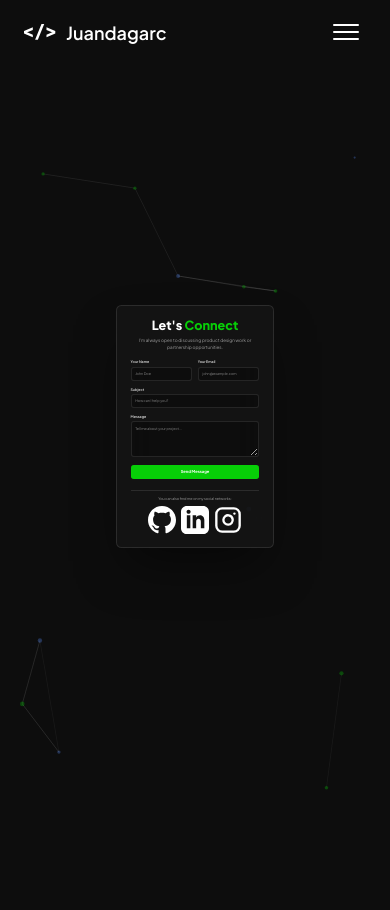
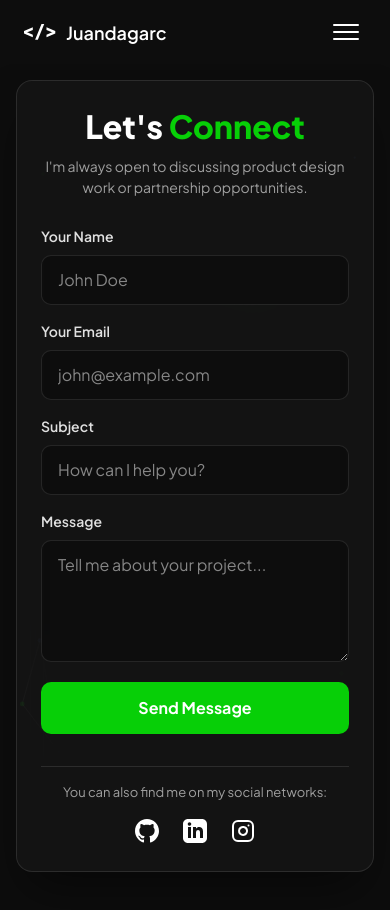
Before and after one commit to Juandagarc/juandagarc.github.io, a Next.js app: page /contact in a window 390 px wide. Before the commit the page ends 844 px from the top, so only its background shows below. Built offline with nearby package versions, Linux system fonts and the light colour scheme.

Commit message:
feat(contact): enhance responsive layout and refactor social links iteration

```diff
--- a/app/contact/page.tsx
+++ b/app/contact/page.tsx
@@ -3,6 +3,7 @@
 import { useState, useEffect } from "react";
 import Navbar from "../../components/Navbar";
 import { useTranslation } from "../../components/I18nProvider";
+import { useIsMobile } from "../../utils/useIsMobile";
 import { motion } from "framer-motion";
 import { px } from "../../utils/px";
 import Particles, { initParticlesEngine } from "@tsparticles/react";
@@ -10,16 +11,18 @@
 
 export default function Contact() {
     const { t } = useTranslation();
+    const isMobile = useIsMobile();
     const [status, setStatus] = useState<"idle" | "submitting" | "success">("idle");
     const [init, setInit] = useState(false);
 
     useEffect(() => {
+        if (isMobile) return; // skip heavy particle engine on mobile
         initParticlesEngine(async (engine) => {
             await loadSlim(engine);
         }).then(() => {
             setInit(true);
         });
-    }, []);
+    }, [isMobile]);
 
     const particlesOptions = {
         background: { color: { value: "transparent" } },
@@ -49,13 +52,44 @@
     const handleSubmit = (e: React.FormEvent) => {
         e.preventDefault();
         setStatus("submitting");
-        // Simulate network request
         setTimeout(() => {
             setStatus("success");
-            // Reset after 3 seconds
             setTimeout(() => setStatus("idle"), 3000);
         }, 1500);
     };
+
+    const inputStyle: React.CSSProperties = {
+        width: "100%",
+        padding: isMobile ? "12px 16px" : px(16),
+        borderRadius: isMobile ? 10 : px(12),
+        backgroundColor: "rgba(10, 10, 10, 0.6)",
+        border: "1px solid rgba(255, 255, 255, 0.1)",
+        color: "white",
+        fontSize: isMobile ? 16 : px(16),
+        outline: "none",
+        fontFamily: "'Plus Jakarta Sans', sans-serif",
+        transition: "border-color 0.2s",
+        boxSizing: "border-box" as const,
+    };
+
+    const labelStyle: React.CSSProperties = {
+        fontFamily: "'Plus Jakarta Sans', sans-serif",
+        fontSize: isMobile ? 14 : px(16),
+        fontWeight: 600,
+        color: "#e0e0e0",
+    };
+
+    const GitHubIcon = () => (
+        <svg width="24" height="24" viewBox="0 0 24 24" fill="currentColor"><path d="M12 0c-6.626 0-12 5.373-12 12 0 5.302 3.438 9.8 8.207 11.387.599.111.793-.261.793-.577v-2.234c-3.338.726-4.033-1.416-4.033-1.416-.546-1.387-1.333-1.756-1.333-1.756-1.089-.745.083-.729.083-.729 1.205.084 1.839 1.237 1.839 1.237 1.07 1.834 2.807 1.304 3.492.997.107-.775.418-1.305.762-1.604-2.665-.305-5.467-1.334-5.467-5.931 0-1.311.469-2.381 1.236-3.221-.124-.303-.535-1.524.117-3.176 0 0 1.008-.322 3.301 1.23.957-.266 1.983-.399 3.003-.404 1.02.005 2.047.138 3.006.404 2.291-1.552 3.297-1.23 3.297-1.23.653 1.653.242 2.874.118 3.176.77.84 1.235 1.911 1.235 3.221 0 4.609-2.807 5.624-5.479 5.921.43.372.823 1.102.823 2.222v3.293c0 .319.192.694.801.576 4.765-1.589 8.199-6.086 8.199-11.386 0-6.627-5.373-12-12-12z" /></svg>
+    );
+    const LinkedInIcon = () => (
+        <svg width="24" height="24" viewBox="0 0 24 24" fill="currentColor"><path d="M19 0h-14c-2.761 0-5 2.239-5 5v14c0 2.761 2.239 5 5 5h14c2.762 0 5-2.239 5-5v-14c0-2.761-2.238-5-5-5zm-11 19h-3v-11h3v11zm-1.5-12.268c-.966 0-1.75-.79-1.75-1.764s.784-1.764 1.75-1.764 1.75.79 1.75 1.764-.783 1.764-1.75 1.764zm13.5 12.268h-3v-5.604c0-3.368-4-3.113-4 0v5.604h-3v-11h3v1.765c1.396-2.586 7-2.777 7 2.476v6.759z" /></svg>
+    );
+    const InstagramIcon = () => (
+        <svg width="24" height="24" viewBox="0 0 24 24" fill="none" stroke="currentColor" strokeWidth="2" strokeLinecap="round" strokeLinejoin="round">
+            <rect x="2" y="2" width="20" height="20" rx="5" ry="5" /><path d="M16 11.37A4 4 0 1 1 12.63 8 4 4 0 0 1 16 11.37z" /><line x1="17.5" y1="6.5" x2="17.51" y2="6.5" />
+        </svg>
+    );
 
     return (
         <main style={{ backgroundColor: "#0d0d0d", minHeight: "100vh", position: "relative", overflow: "hidden" }}>
@@ -67,7 +101,19 @@
                 </div>
             )}
 
-            <div style={{ position: "relative", zIndex: 1, display: "flex", justifyContent: "center", alignItems: "center", minHeight: "100vh", paddingTop: px(81), paddingBottom: px(40) }}>
+            <div style={{
+                position: "relative",
+                zIndex: 1,
+                display: "flex",
+                justifyContent: "center",
+                alignItems: "center",
+                minHeight: "100vh",
+                paddingTop: isMobile ? 80 : px(81),
+                paddingBottom: isMobile ? 40 : px(40),
+                paddingLeft: isMobile ? 16 : 0,
+                paddingRight: isMobile ? 16 : 0,
+                boxSizing: "border-box",
+            }}>
 
                 <motion.div
                     initial={{ opacity: 0, scale: 0.95, y: 30 }}
@@ -79,42 +125,74 @@
                         backgroundColor: "rgba(30, 30, 30, 0.4)",
                         backdropFilter: "blur(20px)",
                         border: "1px solid rgba(255, 255, 255, 0.1)",
-                        borderRadius: px(24),
-                        padding: px(60),
-                        width: px(700),
-                        maxWidth: "90vw",
-                        boxShadow: "0 25px 50px -12px rgba(0, 0, 0, 0.5)"
+                        borderRadius: isMobile ? 16 : px(24),
+                        padding: isMobile ? "28px 24px" : px(60),
+                        width: isMobile ? "100%" : px(700),
+                        maxWidth: isMobile ? "100%" : "90vw",
+                        boxShadow: "0 25px 50px -12px rgba(0, 0, 0, 0.5)",
+                        boxSizing: "border-box",
                     }}
                 >
-                    <div style={{ textAlign: "center", marginBottom: px(40) }}>
-                        <h1 style={{ fontFamily: "'Plus Jakarta Sans', sans-serif", fontSize: px(56), fontWeight: 800, color: "white", margin: 0, lineHeight: 1.1 }}>
-                            {t("contact.title1") || "Let's"} <span style={{ color: "#07cf07" }}>{t("contact.title2") || "Connect"}</span>
+                    {/* Header */}
+                    <div style={{ textAlign: "center", marginBottom: isMobile ? 28 : px(40) }}>
+                        <h1 style={{
+                            fontFamily: "'Plus Jakarta Sans', sans-serif",
+                            fontSize: isMobile ? 32 : px(56),
+                            fontWeight: 800,
+                            color: "white",
+                            margin: 0,
+                            lineHeight: 1.1,
+                        }}>
+                            {t("contact.title1") || "Let's"}{" "}
+                            <span style={{ color: "#07cf07" }}>{t("contact.title2") || "Connect"}</span>
                         </h1>
-                        <p style={{ fontFamily: "'Plus Jakarta Sans', sans-serif", fontSize: px(20), color: "#a0a0a0", marginTop: px(16) }}>
+                        <p style={{
+                            fontFamily: "'Plus Jakarta Sans', sans-serif",
+                            fontSize: isMobile ? 14 : px(20),
+                            color: "#a0a0a0",
+                            marginTop: isMobile ? 12 : px(16),
+                            marginBottom: 0,
+                            lineHeight: 1.5,
+                        }}>
                             {t("contact.subtitle") || "I'm always open to discussing product design work or partnership opportunities."}
                         </p>
                     </div>
 
-                    <form onSubmit={handleSubmit} style={{ display: "flex", flexDirection: "column", gap: px(24) }}>
-                        <div style={{ display: "flex", gap: px(24) }}>
-                            <div style={{ flex: 1, display: "flex", flexDirection: "column", gap: px(8) }}>
-                                <label style={{ fontFamily: "'Plus Jakarta Sans', sans-serif", fontSize: px(16), fontWeight: 600, color: "#e0e0e0" }}>{t("contact.name") || "Your Name"}</label>
-                                <input required type="text" placeholder={t("contact.placeholderName") || "John Doe"} style={{ width: "100%", padding: px(16), borderRadius: px(12), backgroundColor: "rgba(10, 10, 10, 0.6)", border: "1px solid rgba(255, 255, 255, 0.1)", color: "white", fontSize: px(16), outline: "none", fontFamily: "'Plus Jakarta Sans', sans-serif", transition: "border-color 0.2s" }} onFocus={(e) => e.target.style.borderColor = "#07cf07"} onBlur={(e) => e.target.style.borderColor = "rgba(255, 255, 255, 0.1)"} />
+                    <form onSubmit={handleSubmit} style={{ display: "flex", flexDirection: "column", gap: isMobile ? 16 : px(24) }}>
+                        {/* Name + Email row — column on mobile */}
+                        <div style={{
+                            display: "flex",
+                            flexDirection: isMobile ? "column" : "row",
+                            gap: isMobile ? 16 : px(24),
+                        }}>
+                            <div style={{ flex: 1, display: "flex", flexDirection: "column", gap: 8 }}>
+                                <label style={labelStyle}>{t("contact.name") || "Your Name"}</label>
+                                <input required type="text" placeholder={t("contact.placeholderName") || "John Doe"} style={inputStyle}
+                                    onFocus={e => e.target.style.borderColor = "#07cf07"}
+                                    onBlur={e => e.target.style.borderColor = "rgba(255, 255, 255, 0.1)"} />
                             </div>
-                            <div style={{ flex: 1, display: "flex", flexDirection: "column", gap: px(8) }}>
-                                <label style={{ fontFamily: "'Plus Jakarta Sans', sans-serif", fontSize: px(16), fontWeight: 600, color: "#e0e0e0" }}>{t("contact.email") || "Your Email"}</label>
-                                <input required type="email" placeholder={t("contact.placeholderEmail") || "john@example.com"} style={{ width: "100%", padding: px(16), borderRadius: px(12), backgroundColor: "rgba(10, 10, 10, 0.6)", border: "1px solid rgba(255, 255, 255, 0.1)", color: "white", fontSize: px(16), outline: "none", fontFamily: "'Plus Jakarta Sans', sans-serif", transition: "border-color 0.2s" }} onFocus={(e) => e.target.style.borderColor = "#07cf07"} onBlur={(e) => e.target.style.borderColor = "rgba(255, 255, 255, 0.1)"} />
+                            <div style={{ flex: 1, display: "flex", flexDirection: "column", gap: 8 }}>
+                                <label style={labelStyle}>{t("contact.email") || "Your Email"}</label>
+                                <input required type="email" placeholder={t("contact.placeholderEmail") || "john@example.com"} style={inputStyle}
+                                    onFocus={e => e.target.style.borderColor = "#07cf07"}
+                                    onBlur={e => e.target.style.borderColor = "rgba(255, 255, 255, 0.1)"} />
                             </div>
                         </div>
 
-                        <div style={{ display: "flex", flexDirection: "column", gap: px(8) }}>
-                            <label style={{ fontFamily: "'Plus Jakarta Sans', sans-serif", fontSize: px(16), fontWeight: 600, color: "#e0e0e0" }}>{t("contact.subject") || "Subject"}</label>
-                            <input required type="text" placeholder={t("contact.placeholderSubject") || "How can I help you?"} style={{ width: "100%", padding: px(16), borderRadius: px(12), backgroundColor: "rgba(10, 10, 10, 0.6)", border: "1px solid rgba(255, 255, 255, 0.1)", color: "white", fontSize: px(16), outline: "none", fontFamily: "'Plus Jakarta Sans', sans-serif", transition: "border-color 0.2s" }} onFocus={(e) => e.target.style.borderColor = "#07cf07"} onBlur={(e) => e.target.style.borderColor = "rgba(255, 255, 255, 0.1)"} />
+                        <div style={{ display: "flex", flexDirection: "column", gap: 8 }}>
+                            <label style={labelStyle}>{t("contact.subject") || "Subject"}</label>
+                            <input required type="text" placeholder={t("contact.placeholderSubject") || "How can I help you?"} style={inputStyle}
+                                onFocus={e => e.target.style.borderColor = "#07cf07"}
+                                onBlur={e => e.target.style.borderColor = "rgba(255, 255, 255, 0.1)"} />
                         </div>
 
-                        <div style={{ display: "flex", flexDirection: "column", gap: px(8) }}>
-                            <label style={{ fontFamily: "'Plus Jakarta Sans', sans-serif", fontSize: px(16), fontWeight: 600, color: "#e0e0e0" }}>{t("contact.message") || "Message"}</label>
-                            <textarea required rows={5} placeholder={t("contact.placeholderMessage") || "Tell me about your project..."} style={{ width: "100%", padding: px(16), borderRadius: px(12), backgroundColor: "rgba(10, 10, 10, 0.6)", border: "1px solid rgba(255, 255, 255, 0.1)", color: "white", fontSize: px(16), outline: "none", fontFamily: "'Plus Jakarta Sans', sans-serif", resize: "vertical", transition: "border-color 0.2s" }} onFocus={(e) => e.target.style.borderColor = "#07cf07"} onBlur={(e) => e.target.style.borderColor = "rgba(255, 255, 255, 0.1)"} />
+                        <div style={{ display: "flex", flexDirection: "column", gap: 8 }}>
+                            <label style={labelStyle}>{t("contact.message") || "Message"}</label>
+                            <textarea required rows={isMobile ? 4 : 5}
+                                placeholder={t("contact.placeholderMessage") || "Tell me about your project..."}
+                                style={{ ...inputStyle, resize: "vertical" }}
+                                onFocus={e => e.target.style.borderColor = "#07cf07"}
+                                onBlur={e => e.target.style.borderColor = "rgba(255, 255, 255, 0.1)"} />
                         </div>
 
                         <motion.button
@@ -122,18 +200,18 @@
                             whileTap={{ scale: 0.98 }}
                             type="submit"
                             style={{
-                                marginTop: px(8),
+                                marginTop: isMobile ? 4 : px(8),
                                 width: "100%",
-                                padding: px(18),
-                                borderRadius: px(12),
+                                padding: isMobile ? "14px" : px(18),
+                                borderRadius: isMobile ? 10 : px(12),
                                 backgroundColor: status === "success" ? "#5990ff" : "#07cf07",
                                 color: "white",
                                 border: "none",
-                                fontSize: px(18),
+                                fontSize: isMobile ? 16 : px(18),
                                 fontWeight: 700,
                                 fontFamily: "'Plus Jakarta Sans', sans-serif",
                                 cursor: status === "submitting" ? "wait" : "pointer",
-                                transition: "background-color 0.3s"
+                                transition: "background-color 0.3s",
                             }}
                             disabled={status === "submitting"}
                         >
@@ -143,23 +221,35 @@
                         </motion.button>
 
                         {/* Social section */}
-                        <div style={{ marginTop: px(24), paddingTop: px(24), borderTop: "1px solid rgba(255, 255, 255, 0.1)", textAlign: "center" }}>
-                            <p style={{ fontFamily: "'Plus Jakarta Sans', sans-serif", fontSize: px(16), color: "#a0a0a0", marginBottom: px(20) }}>
+                        <div style={{
+                            marginTop: isMobile ? 16 : px(24),
+                            paddingTop: isMobile ? 16 : px(24),
+                            borderTop: "1px solid rgba(255, 255, 255, 0.1)",
+                            textAlign: "center",
+                        }}>
+                            <p style={{
+                                fontFamily: "'Plus Jakarta Sans', sans-serif",
+                                fontSize: isMobile ? 13 : px(16),
+                                color: "#a0a0a0",
+                                marginBottom: isMobile ? 16 : px(20),
+                                marginTop: 0,
+                            }}>
                                 {t("contact.socialText") || "You can also find me on my social networks:"}
                             </p>
-                            <div style={{ display: "flex", justifyContent: "center", gap: px(24) }}>
-                                {/* GitHub */}
-                                <a href="https://github.com/Juandagarc" target="_blank" rel="noopener noreferrer" aria-label="GitHub" style={{ color: "white", transition: "color 0.2s" }} onMouseOver={(e) => e.currentTarget.style.color = "#07cf07"} onMouseOut={(e) => e.currentTarget.style.color = "white"}>
-                                    <svg width="28" height="28" viewBox="0 0 24 24" fill="currentColor" stroke="none"><path d="M12 0c-6.626 0-12 5.373-12 12 0 5.302 3.438 9.8 8.207 11.387.599.111.793-.261.793-.577v-2.234c-3.338.726-4.033-1.416-4.033-1.416-.546-1.387-1.333-1.756-1.333-1.756-1.089-.745.083-.729.083-.729 1.205.084 1.839 1.237 1.839 1.237 1.07 1.834 2.807 1.304 3.492.997.107-.775.418-1.305.762-1.604-2.665-.305-5.467-1.334-5.467-5.931 0-1.311.469-2.381 1.236-3.221-.124-.303-.535-1.524.117-3.176 0 0 1.008-.322 3.301 1.23.957-.266 1.983-.399 3.003-.404 1.02.005 2.047.138 3.006.404 2.291-1.552 3.297-1.23 3.297-1.23.653 1.653.242 2.874.118 3.176.77.84 1.235 1.911 1.235 3.221 0 4.609-2.807 5.624-5.479 5.921.43.372.823 1.102.823 2.222v3.293c0 .319.192.694.801.576 4.765-1.589 8.199-6.086 8.199-11.386 0-6.627-5.373-12-12-12z" /></svg>
-                                </a>
-                                {/* LinkedIn */}
-                                <a href="https://linkedin.com/in/juandagarc" target="_blank" rel="noopener noreferrer" aria-label="LinkedIn" style={{ color: "white", transition: "color 0.2s" }} onMouseOver={(e) => e.currentTarget.style.color = "#07cf07"} onMouseOut={(e) => e.currentTarget.style.color = "white"}>
-                                    <svg width="28" height="28" viewBox="0 0 24 24" fill="currentColor" stroke="none"><path d="M19 0h-14c-2.761 0-5 2.239-5 5v14c0 2.761 2.239 5 5 5h14c2.762 0 5-2.239 5-5v-14c0-2.761-2.238-5-5-5zm-11 19h-3v-11h3v11zm-1.5-12.268c-.966 0-1.75-.79-1.75-1.764s.784-1.764 1.75-1.764 1.75.79 1.75 1.764-.783 1.764-1.75 1.764zm13.5 12.268h-3v-5.604c0-3.368-4-3.113-4 0v5.604h-3v-11h3v1.765c1.396-2.586 7-2.777 7 2.476v6.759z" /></svg>
-                                </a>
-                                {/* Instagram */}
-                                <a href="https://instagram.com/juandagarc" target="_blank" rel="noopener noreferrer" aria-label="Instagram" style={{ color: "white", transition: "color 0.2s" }} onMouseOver={(e) => e.currentTarget.style.color = "#07cf07"} onMouseOut={(e) => e.currentTarget.style.color = "white"}>
-                                    <svg width="28" height="28" viewBox="0 0 24 24" fill="none" stroke="currentColor" strokeWidth="2" strokeLinecap="round" strokeLinejoin="round"><rect x="2" y="2" width="20" height="20" rx="5" ry="5"></rect><path d="M16 11.37A4 4 0 1 1 12.63 8 4 4 0 0 1 16 11.37z"></path><line x1="17.5" y1="6.5" x2="17.51" y2="6.5"></line></svg>
-                                </a>
+                            <div style={{ display: "flex", justifyContent: "center", gap: isMobile ? 24 : px(24) }}>
+                                {[
+                                    { href: "https://github.com/Juandagarc", label: "GitHub", Icon: GitHubIcon },
+                                    { href: "https://www.linkedin.com/in/juandagarc", label: "LinkedIn", Icon: LinkedInIcon },
+                                    { href: "https://www.instagram.com/juanda_garc/", label: "Instagram", Icon: InstagramIcon },
+                                ].map(({ href, label, Icon }) => (
+                                    <a key={label} href={href} target="_blank" rel="noopener noreferrer" aria-label={label}
+                                        style={{ color: "white", transition: "color 0.2s" }}
+                                        onMouseOver={e => (e.currentTarget.style.color = "#07cf07")}
+                                        onMouseOut={e => (e.currentTarget.style.color = "white")}
+                                    >
+                                        <Icon />
+                                    </a>
+                                ))}
                             </div>
                         </div>
                     </form>
```
